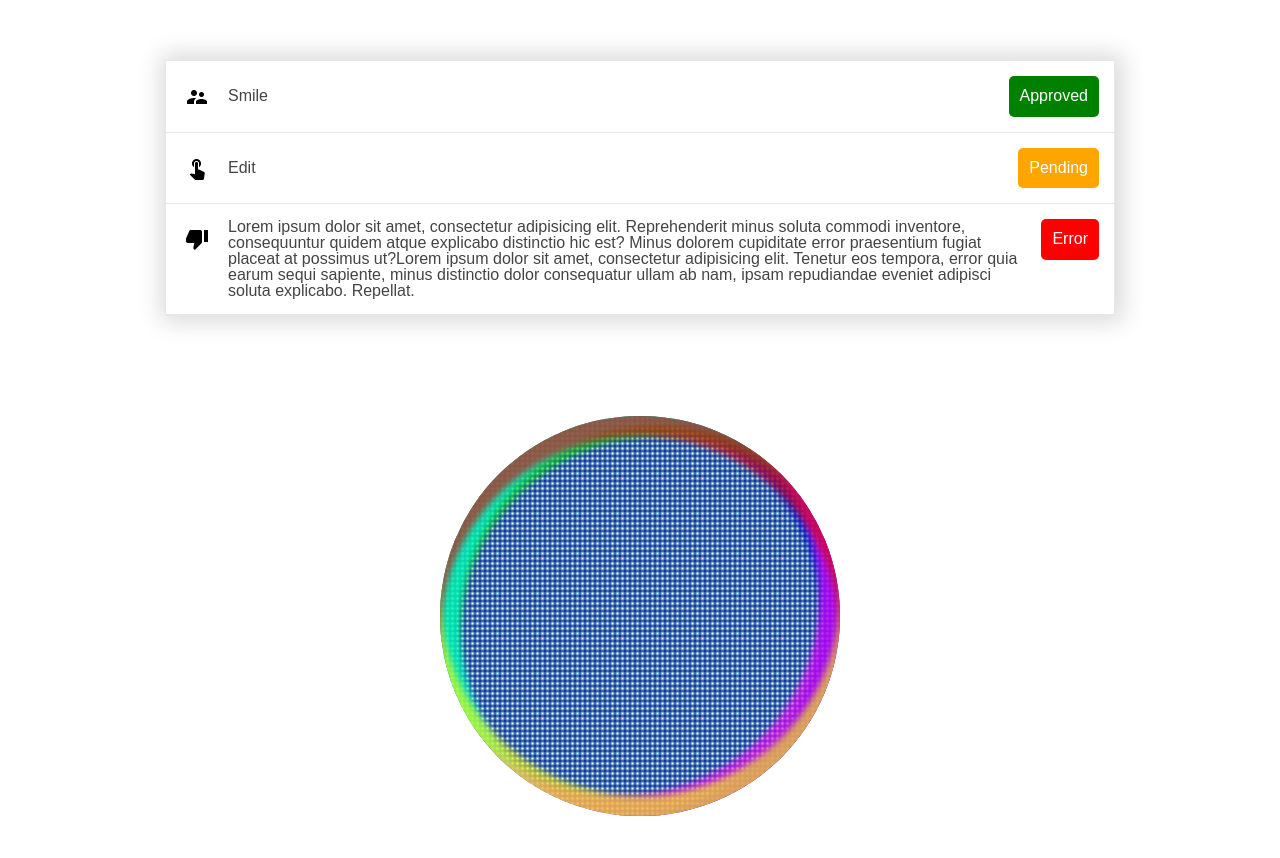
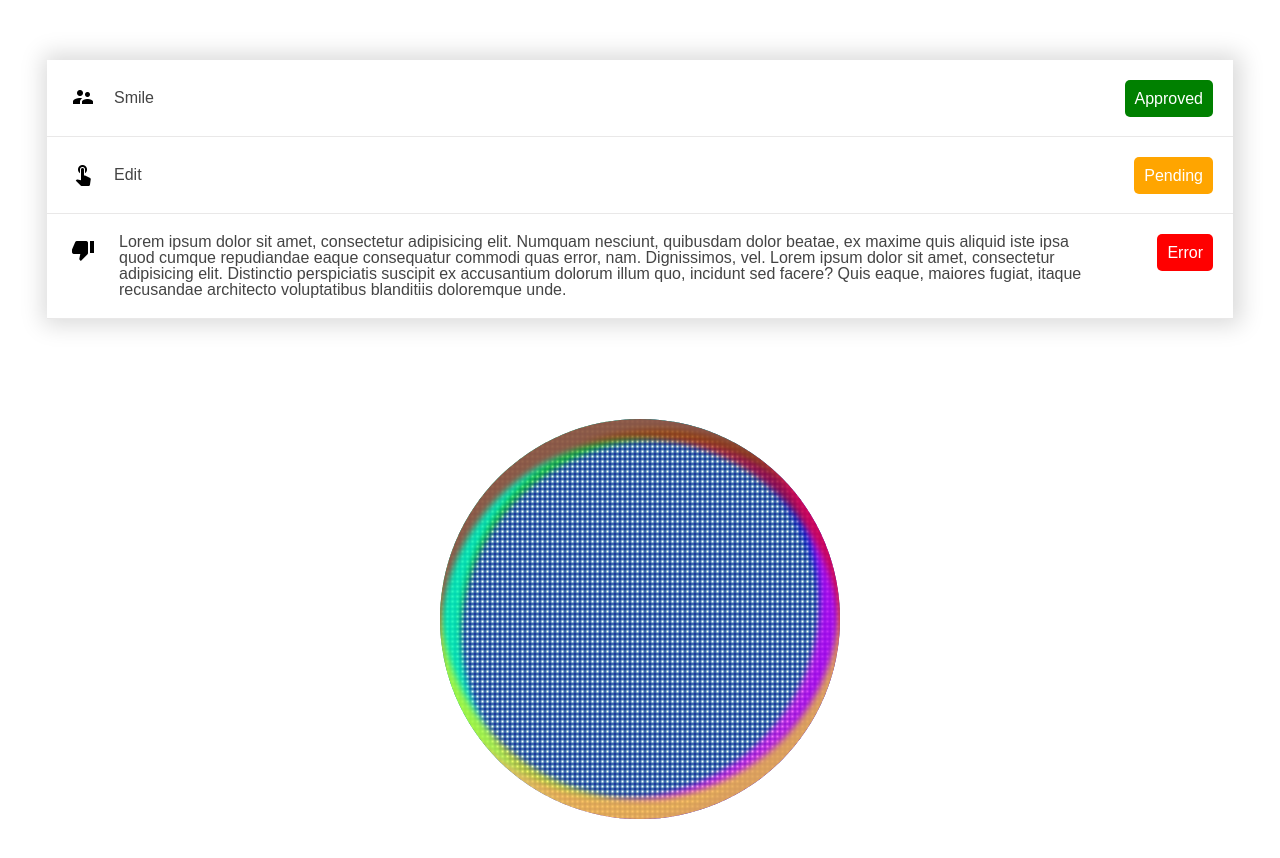
Before and after one commit to gandzja/level-up-homeworks, a website: page public/views/css/homework-6/index.html in a window 1280 px wide. Drawn offline with Linux system fonts and the light colour scheme.

Commit message:
CSS HW 6 fixes

```diff
--- a/public/views/css/homework-4/css/style.css
+++ b/public/views/css/homework-4/css/style.css
@@ -184,7 +184,7 @@ a {
   padding-left: 16px;
   line-height: 48px;
 }
-.button-change-color {
+.button-thee-green {
   background-color: green;
   color: white;
 }
--- a/public/views/css/homework-6/css/style.css
+++ b/public/views/css/homework-6/css/style.css
@@ -20,64 +20,115 @@ img {
   padding: 60px 0;
 }
 .container {
-  width: 980px;
+  width: 95%;
   margin: 0 auto;
   padding: 0px 15px;
 }
-.list {
+.main {
   margin-bottom: 100px;
 }
-.blocks {
-  border: 1.5px solid #E9E6E6;
+.list {
+  border-bottom: 1.5px solid #E9E8E8;
   box-shadow: 2px 0px 22px 6px rgba(0, 0, 0, 0.15);
 }
-.block {
-  border-bottom: 1.5px solid #E9E6E6;
-  padding: 15px;
-  display: table;
+.list-line {
+  display: block;
+  border-bottom: 1.5px solid #E9E8E8;
+  padding: 20px 110px 20px 20px;
+  position: relative;
 }
-.block-cell {
+.list-line:last-child {
+  border: none;
+}
+.list-icon {
+  float: left;
   display: table-cell;
   vertical-align: top;
-  padding: 11px;
 }
-.block-icon{
+.list-text {
+  display: table-cell;
+  vertical-align: top;
+}
+.list-status {
+  position: absolute;
+  right: 0;
+  top: 20px;
+  margin-right: 20px;
+}
+.list-icon-img {
   width: 37px;
   height: 37px;
   background-image: url(../images/sprite.png);
   background-repeat: no-repeat;
-  float: left;
 }
-.icon-people-position {
+.list-icon-first-p {
   background-position: -320px -383px;
 }
-.icon-finger-position {
+.list-icon-second-p {
   background-position: -416px -383px;
 }
-.icon-cat-position {
+.list-icon-third-p {
   background-position: -416px -160px;
 }
-.block-text {
-  vertical-align: middle;
+.list-text-p {
+  float: left;
+  padding: 10px;
+  vertical-align: top;
+  width: 100%;
+}
+.list-text-block {
+  padding: 0 15px;
+}
+.list-status-indicator {
+  line-height: 37px;
+  display: inline-block;
+  color: white;
+  border-radius: 5px;
+  padding: 0 10px;
+}
+.list-status-first {
+  background-color: green;
+}
+.list-status-second {
+  background-color: orange;
+}
+.list-status-third {
+  background-color: red;
+}
+/*
+}
+.line-cell {
+  display: table-cell;
+  vertical-align: top;
+}
+.line-cell-icon {
+  float: left;
+  display: inline-block;
+}
+
+
+.line-cell-text {
+  vertical-align: baseline;
   width: 100%;
   padding: 0 10px;
 }
-.block-btn-status {
-  line-height: 18.5px;
+.line-text {
+  display: inline-block;
+}
+
+.line-cell-status-approved {
+  background-color: green;
+}
+.line-cell-status-pending {
+  background-color: orange;
+}
+.line-cell-status-error {
+  background-color: red;
+}
+.line-btn{
   display: inline-block;
   float: right;
-  color: white;
-  border-radius: 5px;
-}
-.block-btn-status-approved {
-  background-color: green;
-}
-.block-btn-status-pending {
-  background-color: orange;
-}
-.block-btn-status-error {
-  background-color: red;
-}
+}*/
 .circle {
   margin: 0 auto;
   width: 400px;
--- a/public/views/css/homework-6/index.html
+++ b/public/views/css/homework-6/index.html
@@ -12,33 +12,39 @@
     <div class="wrapper">
       <div class="content">
         <div class="container">
-          <div class="list">
-            <ul class="blocks">
-              <li class="block">
-                <div class="block-cell block-icon icon-people-position"></div>
-                <div class="block-cell block-text">
-                  <p>Smile</p>
+          <div class="main">
+            <ul class="list">
+              <li class="list-line">
+                <div class="list-icon">
+                  <div class="list-icon-img list-icon-first-p"></div>
                 </div>
-                <div class="block-cell block-btn-status block-btn-status-approved">
-                  <p>Approved</p>
+                <div class="list-text">
+                  <p class="list-text-p">Smile</p>
+                </div>
+                <div class="list-status">
+                  <p class="list-status-indicator list-status-first">Approved</p>
                 </div>
               </li>
-              <li class="block">
-                <div class="block-cell block-icon icon-finger-position"></div>
-                <div class="block-cell block-text">
-                  <p>Edit</p>
+              <li class="list-line">
+                <div class="list-icon">
+                  <div class="list-icon-img list-icon-second-p"></div>
+                 </div>
+                 <div class="list-text">
+                   <p class="list-text-p">Edit</p>
+                 </div>
+                 <div class="list-status">
+                   <p class="list-status-indicator list-status-second">Pending</p>
+                 </div>
+              </li>
+              <li class="list-line">
+                <div class="list-icon">
+                  <div class="list-icon-img list-icon-third-p"></div>
                 </div>
-                <div class="block-cell block-btn-status block-btn-status-pending">
-                  <p>Pending</p>
+                <div class="list-text">
+                  <p class="list-text-p list-text-block">Lorem ipsum dolor sit amet, consectetur adipisicing elit. Numquam nesciunt, quibusdam dolor beatae, ex maxime quis aliquid iste ipsa quod cumque repudiandae eaque consequatur commodi quas error, nam. Dignissimos, vel. Lorem ipsum dolor sit amet, consectetur adipisicing elit. Distinctio perspiciatis suscipit ex accusantium dolorum illum quo, incidunt sed facere? Quis eaque, maiores fugiat, itaque recusandae architecto voluptatibus blanditiis doloremque unde.</p>
                 </div>
-              </li>
-              <li class="block">
-                <div class="block-cell block-icon icon-cat-position"></div>
-                <div class="block-cell block-text">
-                  <p>Lorem ipsum dolor sit amet, consectetur adipisicing elit. Reprehenderit minus soluta commodi inventore, consequuntur quidem atque explicabo distinctio hic est? Minus dolorem cupiditate error praesentium fugiat placeat at possimus ut?Lorem ipsum dolor sit amet, consectetur adipisicing elit. Tenetur eos tempora, error quia earum sequi sapiente, minus distinctio dolor consequatur ullam ab nam, ipsam repudiandae eveniet adipisci soluta explicabo. Repellat.</p>
-                </div>
-                <div class="block-cell block-btn-status block-btn-status-error">
-                  <p>Error</p>
+                <div class="list-status">
+                  <p class="list-status-indicator list-status-third">Error</p>
                 </div>
               </li>
             </ul>
```
Also changed, not shown: public/views/css/homework-4/index.html (+1 -1 lines).
